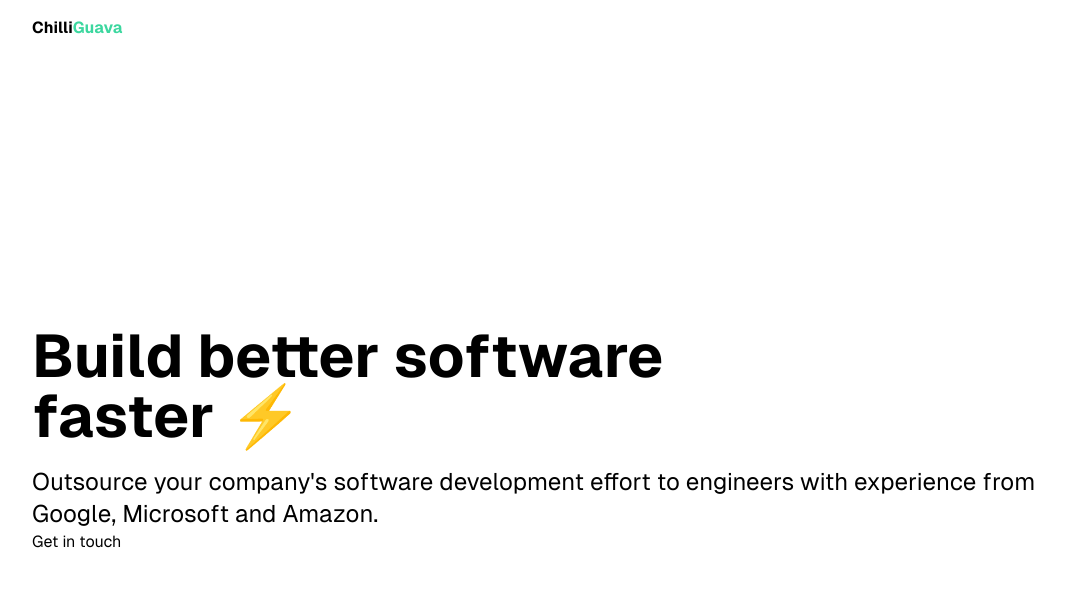
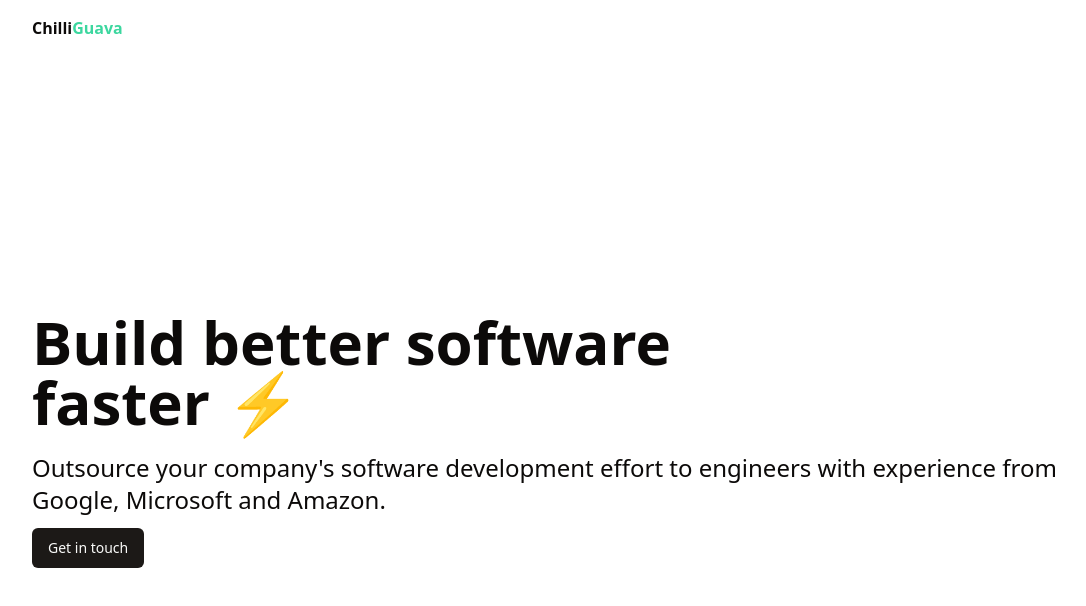
Before and after one commit to ChilliGuava/landing, a Next.js app: page / in a window 1280 px wide. Shown: the top 606 px of the page, without its empty margins (80-1166 px from the left). Built offline with nearby package versions, Linux system fonts and the light colour scheme.

Commit message:
add shadcn

```diff
--- a/src/app/globals.css
+++ b/src/app/globals.css
@@ -2,6 +2,75 @@
 @tailwind components;
 @tailwind utilities;
 
-body {
-  background-color: #fff;
+@layer base {
+  :root {
+    --background: 0 0% 100%;
+    --foreground: 20 14.3% 4.1%;
+
+    --card: 0 0% 100%;
+    --card-foreground: 20 14.3% 4.1%;
+
+    --popover: 0 0% 100%;
+    --popover-foreground: 20 14.3% 4.1%;
+
+    --primary: 24 9.8% 10%;
+    --primary-foreground: 60 9.1% 97.8%;
+
+    --secondary: 60 4.8% 95.9%;
+    --secondary-foreground: 24 9.8% 10%;
+
+    --muted: 60 4.8% 95.9%;
+    --muted-foreground: 25 5.3% 44.7%;
+
+    --accent: 60 4.8% 95.9%;
+    --accent-foreground: 24 9.8% 10%;
+
+    --destructive: 0 84.2% 60.2%;
+    --destructive-foreground: 60 9.1% 97.8%;
+
+    --border: 20 5.9% 90%;
+    --input: 20 5.9% 90%;
+    --ring: 20 14.3% 4.1%;
+
+    --radius: 0.5rem;
+  }
+
+  .dark {
+    --background: 20 14.3% 4.1%;
+    --foreground: 60 9.1% 97.8%;
+
+    --card: 20 14.3% 4.1%;
+    --card-foreground: 60 9.1% 97.8%;
+
+    --popover: 20 14.3% 4.1%;
+    --popover-foreground: 60 9.1% 97.8%;
+
+    --primary: 60 9.1% 97.8%;
+    --primary-foreground: 24 9.8% 10%;
+
+    --secondary: 12 6.5% 15.1%;
+    --secondary-foreground: 60 9.1% 97.8%;
+
+    --muted: 12 6.5% 15.1%;
+    --muted-foreground: 24 5.4% 63.9%;
+
+    --accent: 12 6.5% 15.1%;
+    --accent-foreground: 60 9.1% 97.8%;
+
+    --destructive: 0 62.8% 30.6%;
+    --destructive-foreground: 60 9.1% 97.8%;
+
+    --border: 12 6.5% 15.1%;
+    --input: 12 6.5% 15.1%;
+    --ring: 24 5.7% 82.9%;
+  }
 }
+
+@layer base {
+  * {
+    @apply border-border;
+  }
+  body {
+    @apply bg-background text-foreground;
+  }
+}
--- a/src/app/page.tsx
+++ b/src/app/page.tsx
@@ -1,3 +1,5 @@
+import { Button } from "@/components/ui/button";
+
 export default function Home() {
   return (
     <main className="max-w-85 mx-auto p-4">
@@ -16,7 +18,7 @@
             Outsource your company&#39;s software development effort to
             engineers with experience from Google, Microsoft and Amazon.
           </p>
-          <button>Get in touch</button>
+          <Button className="mt-3">Get in touch</Button>
         </div>
       </div>
     </main>
--- /dev/null
+++ b/src/components/ui/button.tsx
@@ -0,0 +1,56 @@
+import * as React from "react"
+import { Slot } from "@radix-ui/react-slot"
+import { cva, type VariantProps } from "class-variance-authority"
+
+import { cn } from "@/lib/utils"
+
+const buttonVariants = cva(
+  "inline-flex items-center justify-center whitespace-nowrap rounded-md text-sm font-medium ring-offset-background transition-colors focus-visible:outline-none focus-visible:ring-2 focus-visible:ring-ring focus-visible:ring-offset-2 disabled:pointer-events-none disabled:opacity-50",
+  {
+    variants: {
+      variant: {
+        default: "bg-primary text-primary-foreground hover:bg-primary/90",
+        destructive:
+          "bg-destructive text-destructive-foreground hover:bg-destructive/90",
+        outline:
+          "border border-input bg-background hover:bg-accent hover:text-accent-foreground",
+        secondary:
+          "bg-secondary text-secondary-foreground hover:bg-secondary/80",
+        ghost: "hover:bg-accent hover:text-accent-foreground",
+        link: "text-primary underline-offset-4 hover:underline",
+      },
+      size: {
+        default: "h-10 px-4 py-2",
+        sm: "h-9 rounded-md px-3",
+        lg: "h-11 rounded-md px-8",
+        icon: "h-10 w-10",
+      },
+    },
+    defaultVariants: {
+      variant: "default",
+      size: "default",
+    },
+  }
+)
+
+export interface ButtonProps
+  extends React.ButtonHTMLAttributes<HTMLButtonElement>,
+    VariantProps<typeof buttonVariants> {
+  asChild?: boolean
+}
+
+const Button = React.forwardRef<HTMLButtonElement, ButtonProps>(
+  ({ className, variant, size, asChild = false, ...props }, ref) => {
+    const Comp = asChild ? Slot : "button"
+    return (
+      <Comp
+        className={cn(buttonVariants({ variant, size, className }))}
+        ref={ref}
+        {...props}
+      />
+    )
+  }
+)
+Button.displayName = "Button"
+
+export { Button, buttonVariants }
--- /dev/null
+++ b/src/lib/utils.ts
@@ -0,0 +1,6 @@
+import { type ClassValue, clsx } from "clsx"
+import { twMerge } from "tailwind-merge"
+
+export function cn(...inputs: ClassValue[]) {
+  return twMerge(clsx(inputs))
+}
--- a/tailwind.config.ts
+++ b/tailwind.config.ts
@@ -1,20 +1,62 @@
 import type { Config } from "tailwindcss";
 
-const config: Config = {
+const config = {
+  darkMode: ["class"],
   content: [
-    "./src/pages/**/*.{js,ts,jsx,tsx,mdx}",
-    "./src/components/**/*.{js,ts,jsx,tsx,mdx}",
-    "./src/app/**/*.{js,ts,jsx,tsx,mdx}",
+    "./pages/**/*.{ts,tsx}",
+    "./components/**/*.{ts,tsx}",
+    "./app/**/*.{ts,tsx}",
+    "./src/**/*.{ts,tsx}",
   ],
+  prefix: "",
   theme: {
+    container: {
+      center: true,
+      padding: "2rem",
+      screens: {
+        "2xl": "1400px",
+      },
+    },
     extend: {
-      backgroundImage: {
-        "gradient-radial": "radial-gradient(var(--tw-gradient-stops))",
-        "gradient-conic":
-          "conic-gradient(from 180deg at 50% 50%, var(--tw-gradient-stops))",
+      colors: {
+        border: "hsl(var(--border))",
+        input: "hsl(var(--input))",
+        ring: "hsl(var(--ring))",
+        background: "hsl(var(--background))",
+        foreground: "hsl(var(--foreground))",
+        primary: {
+          DEFAULT: "hsl(var(--primary))",
+          foreground: "hsl(var(--primary-foreground))",
+        },
+        secondary: {
+          DEFAULT: "hsl(var(--secondary))",
+          foreground: "hsl(var(--secondary-foreground))",
+        },
+        destructive: {
+          DEFAULT: "hsl(var(--destructive))",
+          foreground: "hsl(var(--destructive-foreground))",
+        },
+        muted: {
+          DEFAULT: "hsl(var(--muted))",
+          foreground: "hsl(var(--muted-foreground))",
+        },
+        accent: {
+          DEFAULT: "hsl(var(--accent))",
+          foreground: "hsl(var(--accent-foreground))",
+        },
+        popover: {
+          DEFAULT: "hsl(var(--popover))",
+          foreground: "hsl(var(--popover-foreground))",
+        },
+        card: {
+          DEFAULT: "hsl(var(--card))",
+          foreground: "hsl(var(--card-foreground))",
+        },
       },
-      fontFamily: {
-        sans: ["var(--font-geist)"],
+      borderRadius: {
+        lg: "var(--radius)",
+        md: "calc(var(--radius) - 2px)",
+        sm: "calc(var(--radius) - 4px)",
       },
       maxWidth: {
         50: "50%",
@@ -25,12 +67,23 @@
         90: "90%",
         // 100% is not required as max-w-full will be present by default
       },
-      margin: {
-        7: "7.5%",
-        20: "20%",
+      keyframes: {
+        "accordion-down": {
+          from: { height: "0" },
+          to: { height: "var(--radix-accordion-content-height)" },
+        },
+        "accordion-up": {
+          from: { height: "var(--radix-accordion-content-height)" },
+          to: { height: "0" },
+        },
+      },
+      animation: {
+        "accordion-down": "accordion-down 0.2s ease-out",
+        "accordion-up": "accordion-up 0.2s ease-out",
       },
     },
   },
-  plugins: [],
-};
+  plugins: [require("tailwindcss-animate")],
+} satisfies Config;
+
 export default config;
```
Also changed, not shown: package.json (+7 -1 lines), components.json (added), 1 other file (tests, documents, lock files or other folders).
